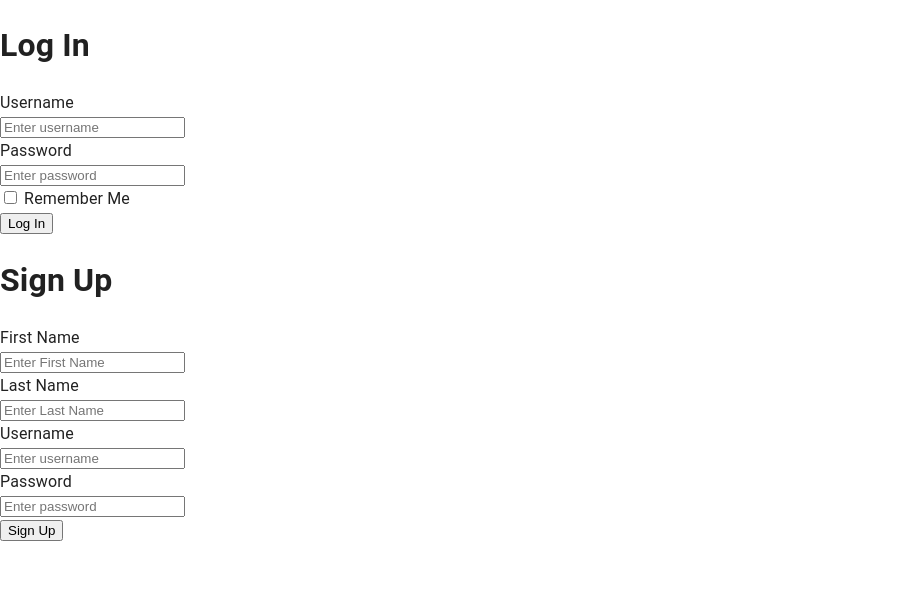
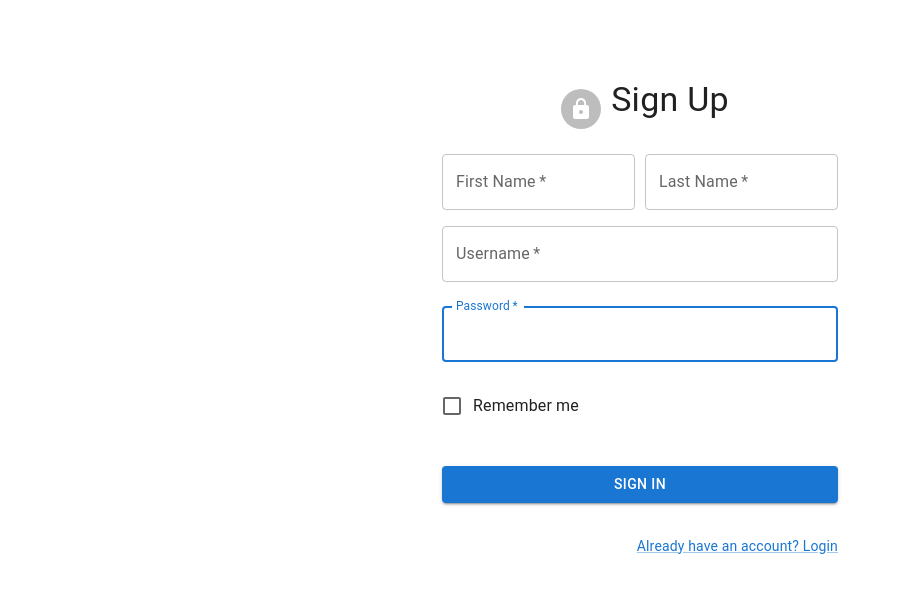
Before and after one commit to vijitdua/Multiplayer-TicTacToe, a React (Create React App) app in the folder client/: page /signup in a window 1280 px wide. Shown: the top 592 px of the page, without its empty margins (0-902 px from the left). Built offline with nearby package versions, Linux system fonts and the light colour scheme.

Commit message:
Random Commit (frick commit messages, use gitblame)

```diff
--- a/client/src/App.js
+++ b/client/src/App.js
@@ -1,18 +1,18 @@
-import Authentication from "./pages/Authentication-page.jsx";
 import Game from "./pages/Game-page";
 import RoomManagement from "./pages/RoomManagement-page";
 import NoPage from "./pages/NoPage";
 import {BrowserRouter, Routes, Route} from "react-router-dom";
 import CreateRoom from "./components/CreateRoom";
+import LoginPage from "./pages/LoginPage";
+import SignUpPage from "./pages/SignUpPage";
 
 function App() {
     return (<BrowserRouter>
         <Routes>
             <Route path="/">
                 {/*<Route index element={<Home />} />*/}
-                <Route path="authenticate" element={<Authentication />} />
-                <Route path="login" element={<Authentication />} />
-                <Route path="signup" element={<Authentication />} />
+                <Route path="login" element={<LoginPage />} />
+                <Route path="signup" element={<SignUpPage />} />
                 <Route path="Game" element={<Game />} />
                 <Route path="create" element={<CreateRoom />}/>
                 <Route path="*" element={<NoPage />} />
--- a/client/src/components/Login.jsx
+++ b/client/src/components/Login.jsx
@@ -1,7 +1,19 @@
 import {useState} from "react";
 import {login} from "../api/auth";
 import ErrorMessage from "./ErrorMessage.jsx";
-import {CssBaseline} from "@mui/material";
+import {
+    Avatar,
+    Box,
+    Button,
+    Checkbox,
+    Container,
+    FormControlLabel,
+    Grid,
+    Link,
+    TextField,
+    Typography
+} from "@mui/material";
+import LockIcon from '@mui/icons-material/Lock';
 
 function Login() {
     const [user, setUser] = useState(null);
@@ -14,7 +26,7 @@ function Login() {
 
     async function loginButton() {
         let err = await login(user);
-        if(err !== true){
+        if (err !== true) {
             setErr(err);
             setErrID(prevId => prevId + 1); // Increment errorId to ensure a new key for each error
         }
@@ -22,24 +34,83 @@ function Login() {
 
 
     return (
-            <div className="authDiv">
-                <form className="authForm">
-                    <h1>Log In</h1>
-                    <label> Username </label> <br/>
-                    <input type="text" placeholder="Enter username"
-                           onChange={(event) => setUserData("username", event.target.value)}/> <br/>
-                    <label> Password </label> <br/>
-                    <input type="password" placeholder="Enter password"
-                           onChange={(event) => setUserData("password", event.target.value)}/> <br/>
-                    <div className="checkBox">
-                        <input type="checkbox"
-                               onChange={(e) => e.target.checked ? setUserData("remember", true) : setUserData("remember", false)}/>
-                        <label> Remember Me</label><br/>
-                    </div>
-                    <button type="button" onClick={loginButton}>Log In</button>
-                    {error && <ErrorMessage message={error} errID={errID}/>}
-                </form>
-            </div>
+        <Container maxWidth='xs'>
+            <Box
+                sx={{
+                    marginTop: 8,
+                    display: 'flex',
+                    flexDirection: 'column',
+                    alignItems: 'center',
+
+                    '& > *': {
+                        margin: '15px', // Apply margin to each child
+                    },
+                }}
+            >
+                <Box sx={{
+                    display: 'flex',
+                    '& > *': {
+                        margin: '10px',
+                    },
+                }}>
+                    <Avatar>
+                        <LockIcon/>
+                    </Avatar>
+                    <Typography variant="h4" component="h1">Log In</Typography>
+                </Box>
+
+                <TextField
+                    label="Username"
+                    required
+                    fullWidth
+                    variant="outlined"
+                    margin='normal'
+                    autoFocus
+                    autoComplete="username"
+                    onChange={(event) => setUserData("username", event.target.value)}
+                />
+
+                <TextField
+                    label="Password"
+                    required
+                    fullWidth
+                    variant="outlined"
+                    type='password'
+                    margin='normal'
+                    autoFocus
+                    autoComplete="password"
+                    onChange={(event) => setUserData("password", event.target.value)}
+                />
+
+                <Box sx={{display: 'flex', justifyContent: 'flex-start', width: '100%'}}>
+
+                    <FormControlLabel
+                        control={<Checkbox value="remember" color="primary"/>}
+                        label="Remember me"
+                        onChange={(e) => e.target.checked ? setUserData("remember", true) : setUserData("remember", false)}
+                    />
+                </Box>
+
+                <Button
+                    type="submit"
+                    fullWidth
+                    variant="contained"
+                    sx={{mt: 3, mb: 2}}
+                    onClick={loginButton}
+                >
+                    Log In
+                </Button>
+                <Grid container justifyContent="flex-end">
+                    <Grid item>
+                        <Link href="/signup" variant="body2">
+                            {/*TODO: Make this work*/}
+                            Don't have an account? Sign Up
+                        </Link>
+                    </Grid>
+                </Grid>
+            </Box>
+            {error && <ErrorMessage message={error} errID={errID}/>}
+        </Container>
     );
 }
 
--- a/client/src/components/SignUp.jsx
+++ b/client/src/components/SignUp.jsx
@@ -1,8 +1,18 @@
 import {useState} from "react";
 import {signUp, login} from "../api/auth";
-import '../css/authentication.css';
 import ErrorMessage from "./ErrorMessage";
-import {CssBaseline} from "@mui/material";
+import {
+    Avatar,
+    Box,
+    Button,
+    Checkbox,
+    Container,
+    CssBaseline,
+    FormControlLabel, Grid, Link,
+    TextField,
+    Typography
+} from "@mui/material";
+import LockIcon from "@mui/icons-material/Lock";
 
 function SignUp() {
     const [user, setUser] = useState(null);
@@ -25,27 +35,117 @@ function SignUp() {
     }
 
     return (
-        <CssBaseline>
-            <div className="authDiv">
-                <form className="authForm">
-                    <h1>Sign Up</h1>
-                    <label> First Name </label> <br/>
-                    <input type="text" placeholder="Enter First Name"
-                           onChange={(event) => setUserData("firstName", event.target.value)}/> <br/>
-                    <label> Last Name </label> <br/>
-                    <input type="text" placeholder="Enter Last Name"
-                           onChange={(event) => setUserData("lastName", event.target.value)}/> <br/>
-                    <label> Username </label> <br/>
-                    <input type="text" placeholder="Enter username"
-                           onChange={(event) => setUserData("username", event.target.value)}/> <br/>
-                    <label> Password </label> <br/>
-                    <input type="password" placeholder="Enter password"
-                           onChange={(event) => setUserData("password", event.target.value)}/> <br/>
-                    <button type="button" onClick={signUpButton}>Sign Up</button>
-                    {error && <ErrorMessage message={error} errID={errID}/>}
-                </form>
-            </div>
-        </CssBaseline>
+
+        <Container maxWidth='xs'>
+            <Box
+                sx={{
+                    marginTop: 8,
+                    display: 'flex',
+                    flexDirection: 'column',
+                    alignItems: 'center',
+
+                    '& > *': {
+                        margin: '15px', // Apply margin to each child
+                    },
+                }}
+            >
+                <Box sx={{
+                    display: 'flex',
+                    '& > *': {
+                        margin: '10px',
+                    },
+                }}>
+                    <Avatar>
+                        <LockIcon/>
+                    </Avatar>
+                    <Typography variant="h4" component="h1">Sign Up</Typography>
+                </Box>
+
+                {/*<Grid sx={{ margin: '0 !important' }}>*/}
+                <Box
+                    sx={{
+                        display: 'flex',
+                        alignItems: 'flex-start',
+                        margin: '0 !important',
+                    }}
+                >
+                    <TextField
+                        autoComplete="given-name"
+                        name="firstName"
+                        required
+                        fullWidth
+                        id="firstName"
+                        label="First Name"
+                        autoFocus
+                        onChange={(event) => setUserData("firstName", event.target.value)}
+                        sx={{marginRight: '5px'}}
+                    />
+
+                    <TextField
+                        required
+                        fullWidth
+                        id="lastName"
+                        label="Last Name"
+                        name="lastName"
+                        autoComplete="family-name"
+                        onChange={(event) => setUserData("username", event.target.value)}
+                        sx={{marginLeft: '5px'}}
+                    />
+
+                </Box>
+
+                <TextField
+                    label="Username"
+                    required
+                    fullWidth
+                    variant="outlined"
+                    margin='normal'
+                    autoFocus
+                    autoComplete="username"
+                    onChange={(event) => setUserData("username", event.target.value)}
+                />
+
+                <TextField
+                    label="Password"
+                    required
+                    fullWidth
+                    variant="outlined"
+                    type='password'
+                    margin='normal'
+                    autoFocus
+                    autoComplete="password"
+                    onChange={(event) => setUserData("password", event.target.value)}
+                />
+
+                <Box sx={{display: 'flex', justifyContent: 'flex-start', width: '100%'}}>
+
+                    <FormControlLabel
+                        control={<Checkbox value="remember" color="primary"/>}
+                        label="Remember me"
+                        onChange={(e) => e.target.checked ? setUserData("remember", true) : setUserData("remember", false)}
+                    />
+                </Box>
+
+                <Button
+                    type="submit"
+                    fullWidth
+                    variant="contained"
+                    sx={{mt: 3, mb: 2}}
+                    onClick={signUpButton}
+                >
+                    Sign In
+                </Button>
+                <Grid container justifyContent="flex-end">
+                    <Grid item>
+                        <Link href="/login" variant="body2">
+                            {/*TODO: Make this work*/}
+                            Already have an account? Login
+                        </Link>
+                    </Grid>
+                </Grid>
+            </Box>
+            {error && <ErrorMessage message={error} errID={errID}/>}
+        </Container>
     );
 }
 
--- a/client/src/pages/Authentication-page.jsx
+++ b/client/src/pages/LoginPage.jsx
@@ -1,16 +1,13 @@
 import Login from "../components/Login";
-import SignUp from "../components/SignUp";
-import "../css/authentication.css";
 import {CssBaseline} from "@mui/material";
 
-function Authentication() {
+function LoginPage() {
     return (<>
         <CssBaseline>
             <Login />
-            <SignUp />
         </CssBaseline>
 
     </>);
 }
 
-export default Authentication;
+export default LoginPage;
--- /dev/null
+++ b/client/src/pages/SignUpPage.jsx
@@ -0,0 +1,13 @@
+import SignUp from "../components/SignUp";
+import {CssBaseline} from "@mui/material";
+
+function SignUpPage() {
+    return (<>
+        <CssBaseline>
+            <SignUp />
+        </CssBaseline>
+
+    </>);
+}
+
+export default SignUpPage;
```
Also changed, not shown: client/src/css/authentication.css (deleted, +0 -61 lines).
